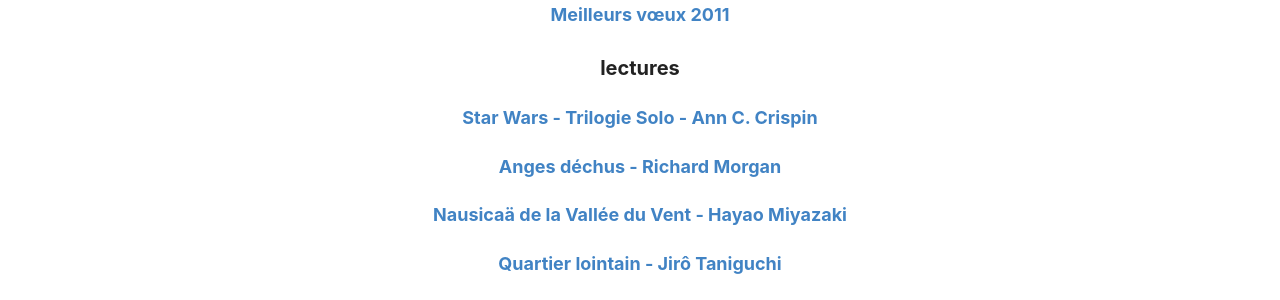
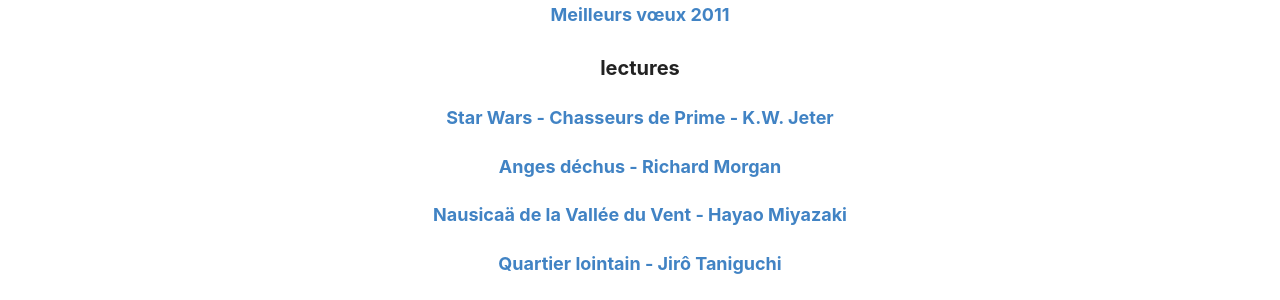
Before and after one commit to homeostasie/bouquins, a Jekyll site: the page built from _pages/categories.md, in a window 1280 px wide and 900 px high, scrolled down 2671 px. Shown: the part 153-453 px from the top of the window. Built offline with Jekyll 4.4.1, drawn with Linux system fonts in a browser that asks for light colours.

Commit message:
titre du sw

```diff
--- a/_posts/2021-09-14-SW_Chasseurs-de-prime.md
+++ b/_posts/2021-09-14-SW_Chasseurs-de-prime.md
@@ -1,6 +1,6 @@
 ---
 layout: post
-title: "Star Wars - Trilogie Solo - Ann C. Crispin"
+title: "Star Wars - Chasseurs de Prime - K.W. Jeter"
 categories: lectures
 comments: true
 ---
```
